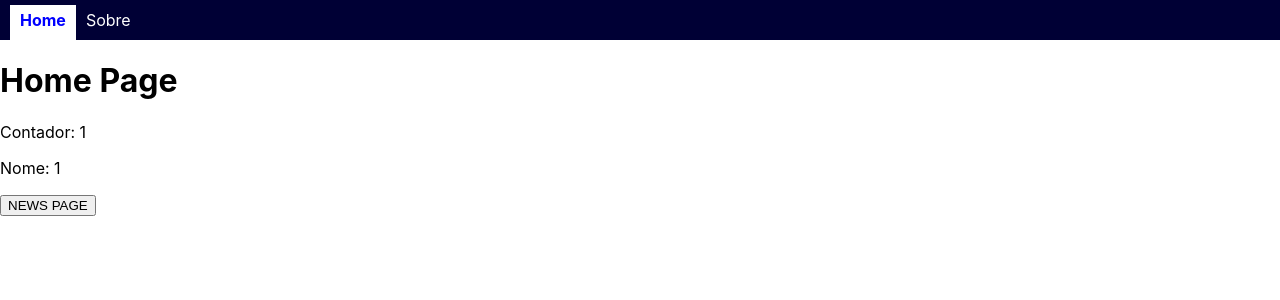
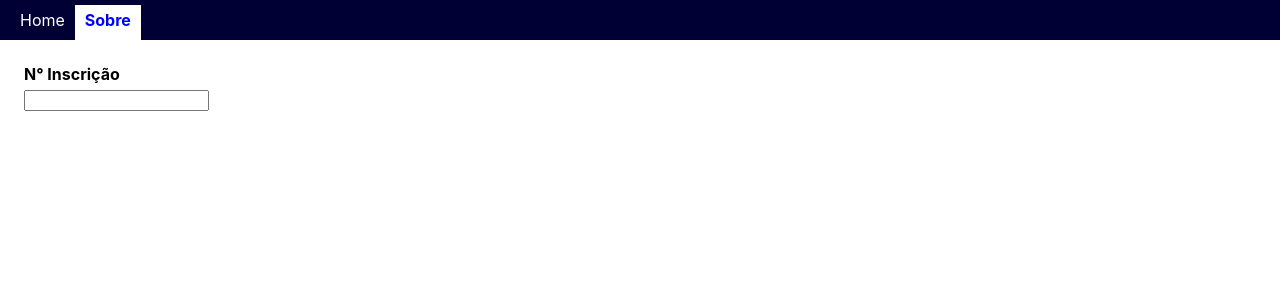
Before and after one commit to guilhermefernandesk/contador, a React (Create React App) app: page /home/1/1 in a window 1280 px wide. Both pictures are taken after a click on the label "Sobre". Shown: the top 300 px of the page. Built offline with nearby package versions, Linux system fonts and the light colour scheme.

Commit message:
radio button

```diff
--- a/src/Pages/Home.jsx
+++ b/src/Pages/Home.jsx
@@ -1,19 +1,43 @@
 import React from "react";
 import { Link, useParams } from "react-router-dom";
 
-import Header from "../components/Header/Header";
+import '../components/Header/Header.css'
+import { useState } from "react";
 
 
 
 function Home() {
   const { count } = useParams();
   const { name } = useParams();
+  const [opcaoSelecionada, setOpcaoSelecionada] = useState("Home");
 
   return (
     <div>
+
+      <div className="sub-header">
+        <input
+          type="radio"
+          name="s1"
+          id="o1"
+          value="Home"
+          checked={opcaoSelecionada === "Home"}
+          onChange={(e) => setOpcaoSelecionada(e.target.value)}
+        />
+        <label for="o1">Home</label>
+        <input
+          type="radio"
+          name="s1"
+          id="o2"
+          value="Sobre"
+          checked={opcaoSelecionada === "Sobre"}
+          onChange={(e) => setOpcaoSelecionada(e.target.value)}
+        />
+        <label for="o2">Sobre</label>
+      </div>
+
+
       <div>
-        <Header />
-      </div>
+        {opcaoSelecionada === "Home" && (
           <div>
             <h1>Home Page</h1>
             <p>Contador: {count} </p>
@@ -22,6 +46,16 @@ function Home() {
               <button>NEWS PAGE</button>
             </Link>
           </div>
+        )}
+
+        {opcaoSelecionada === "Sobre" && (
+          <div className="conteudo-lista">
+            <label>N° Inscrição</label>
+            <input id="nInscricao" name="nInscricao" />
+          </div>
+        )}
+      </div>
+
     </div>
   );
 };
--- a/src/components/Header/Header.css
+++ b/src/components/Header/Header.css
@@ -19,3 +19,11 @@
 	color: blue;
 	font-weight: bold;
 }
+.conteudo-lista{
+	padding: 24px;
+}
+.conteudo-lista label{
+	display: block;
+	margin-bottom: .3rem;
+	font-weight: bold;
+}
```
Lines whose indentation alone changed are shown as unchanged.
